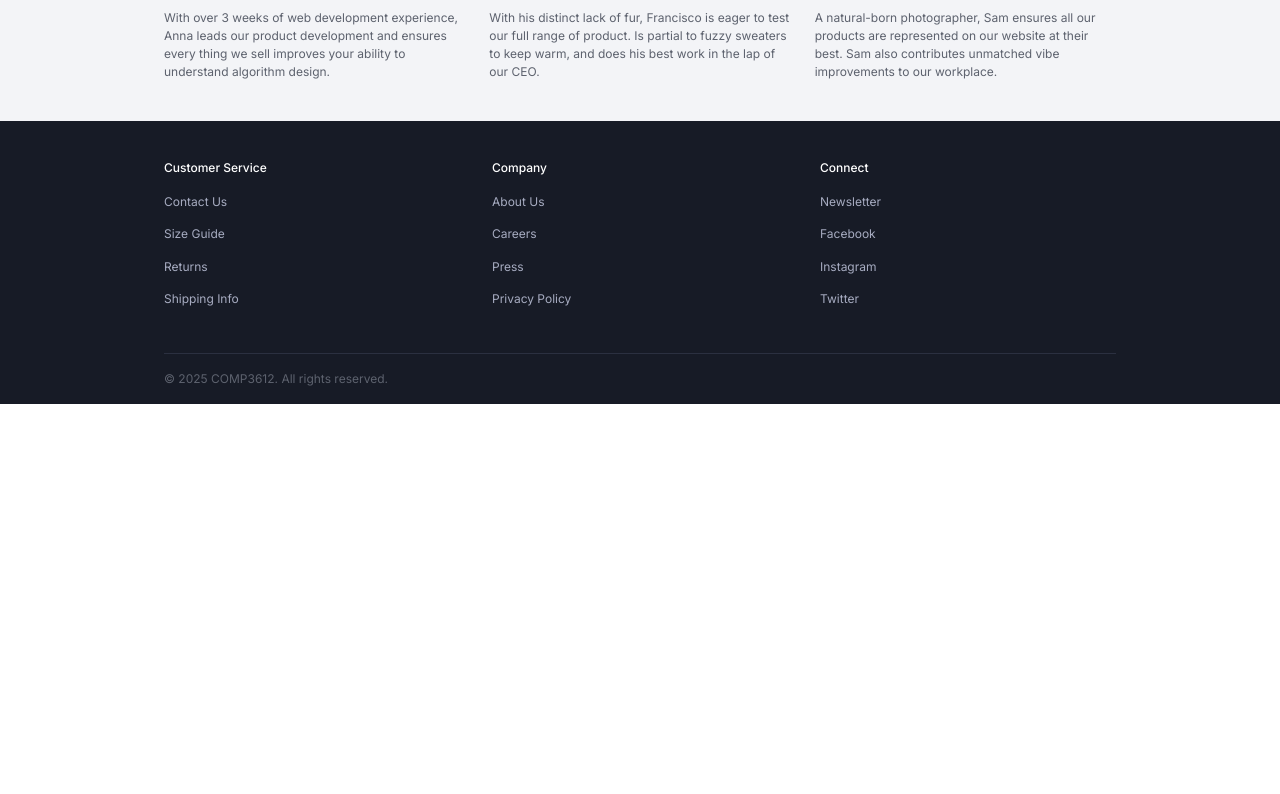
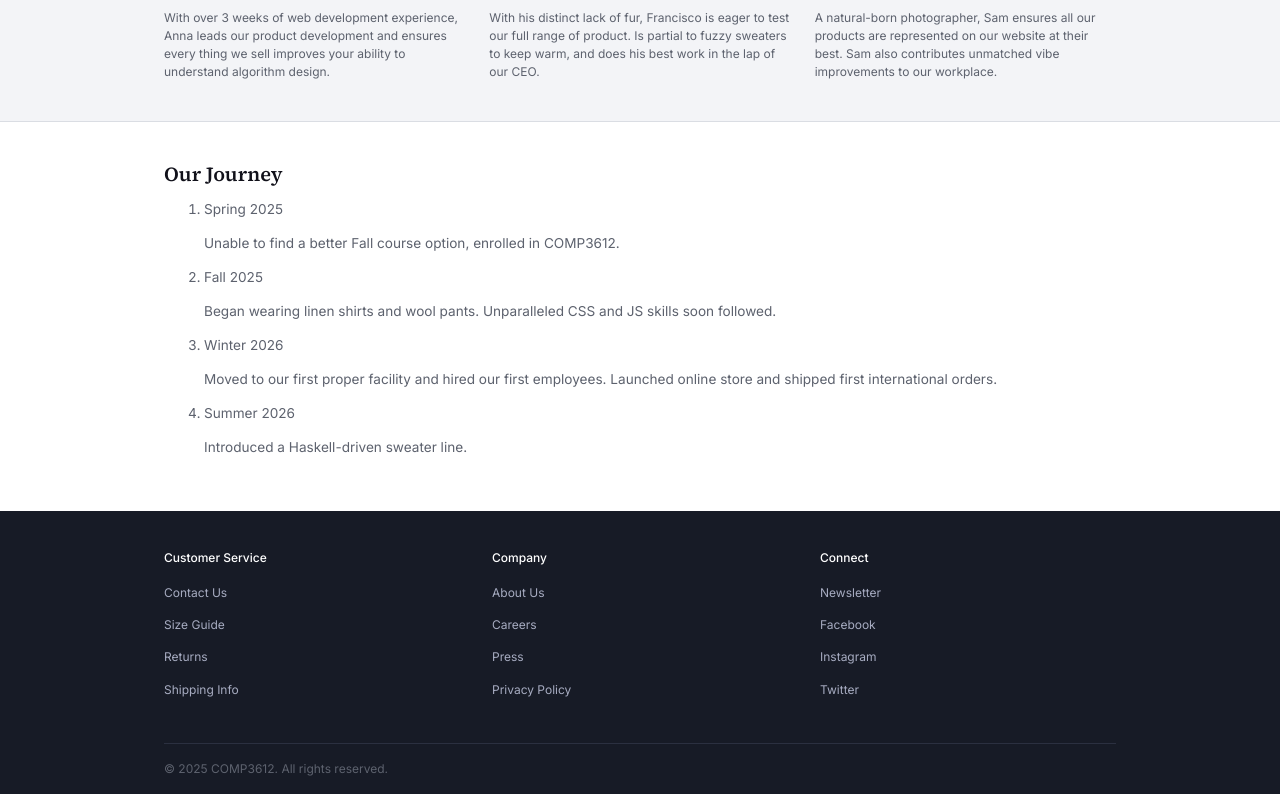
Before and after one commit to arrabbit/comp3612-asg1.github.io, a plain HTML site: page about.html in a window 1280 px wide. Shown: the part 1293-2087 px from the top of the page. Before the commit the page ends 1697 px from the top, so only its background shows below. Drawn offline with Linux system fonts and the light colour scheme.

Commit message:
working on timeline section

```diff
--- a/about.html
+++ b/about.html
@@ -12,22 +12,6 @@
     <link href="https://fonts.googleapis.com/css2?family=Inter:wght@400;500;600&family=JetBrains+Mono&family=Source+Serif+4:wght@400;600&display=swap" rel="stylesheet">
 
     <link rel="stylesheet" href="styles.css">
-
-    <!--
-    IMAGE ATTRIBUTIONS & CITATIONS
-    -------------------------------------------------------------------------------------------------------------------
-    All product images in this project were generated using Google Gemini AI (October 2026) using the provided
-    assignment images, and the following prompt:
-        "Can you create a female clothing article equivalent image to the one I've provided? Your created image should
-         be the same size and color scheme, with the same category of clothing (ex. sweater should stay a sweater,
-         shoes should stay shoes, etc.). But, the product should be updated to what would be sold in the female
-         category of the store."
-
-    1. 003-small-front.png  -> sweater
-    2. 008-small-front.png  -> shoes
-    3. 011-small-front.png  -> skirt
-    4. 009-small-front.png  -> cardigan
-    -->
 </head>
 
 <body>
@@ -135,9 +119,34 @@
                     </li>
                 </ul>
             </div>
-
         </section>
 
+        <section class="about-section journey-section">
+            <div class="container">
+                <h2>Our Journey</h2>
+                <ol class="event-dates-list">
+                    <li>
+                        <time datetime="2025">Spring 2025</time>
+                        <p>Unable to find a better Fall course option, enrolled in COMP3612.</p>
+                    </li>
+
+                    <li>
+                        <time datetime="2025">Fall 2025</time>
+                        <p>Began wearing linen shirts and wool pants. Unparalleled CSS and JS skills soon followed.</p>
+                    </li>
+
+                    <li>
+                        <time datetime="2026">Winter 2026</time>
+                        <p>Moved to our first proper facility and hired our first employees. Launched online store and shipped first international orders.</p>
+                    </li>
+
+                    <li>
+                        <time datetime="2026">Summer 2026</time>
+                        <p>Introduced a Haskell-driven sweater line.</p>
+                    </li>
+                </ol>
+            </div>
+        </section>
     </main>
 
     <footer class="site-footer">
```
